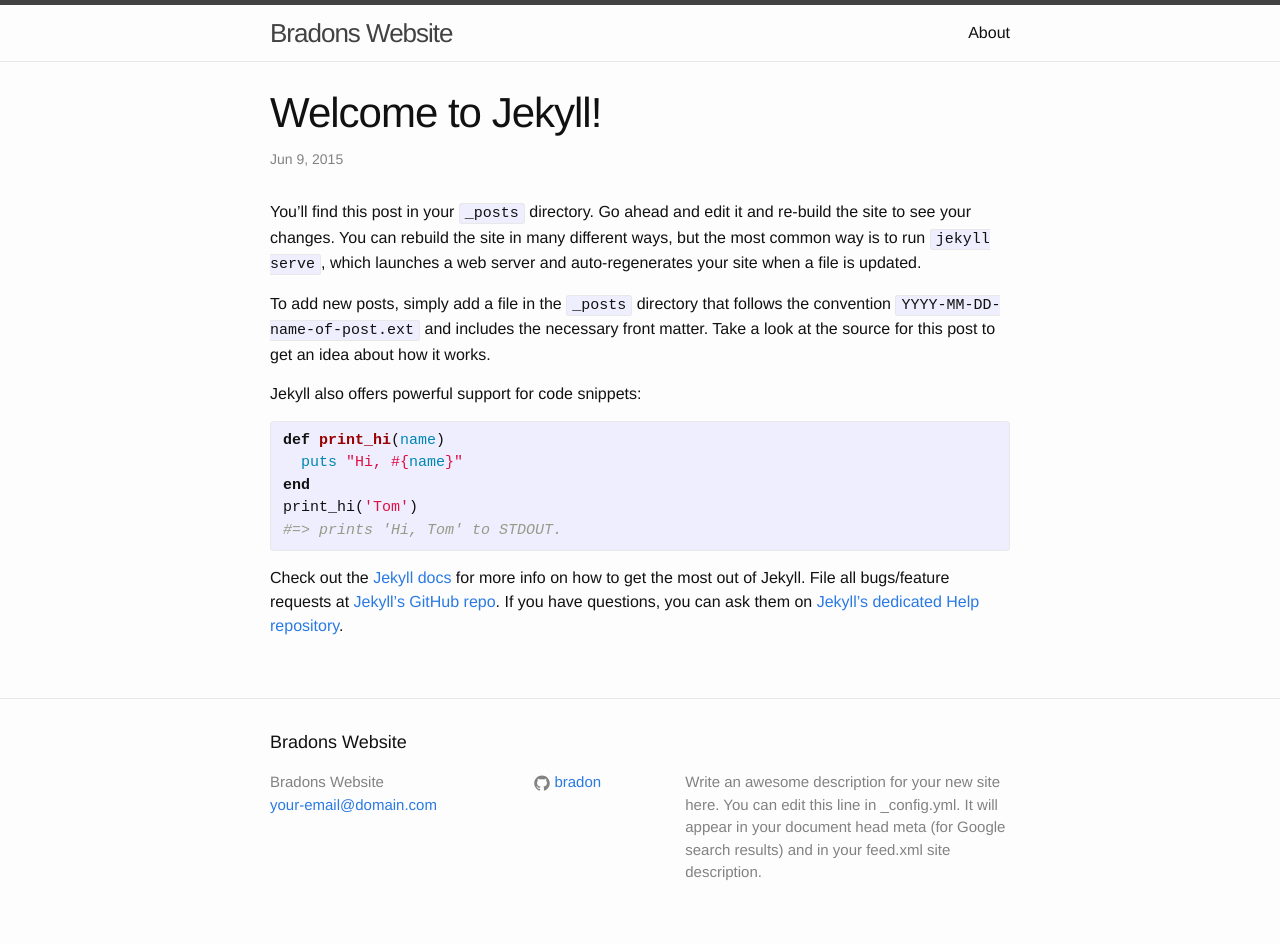
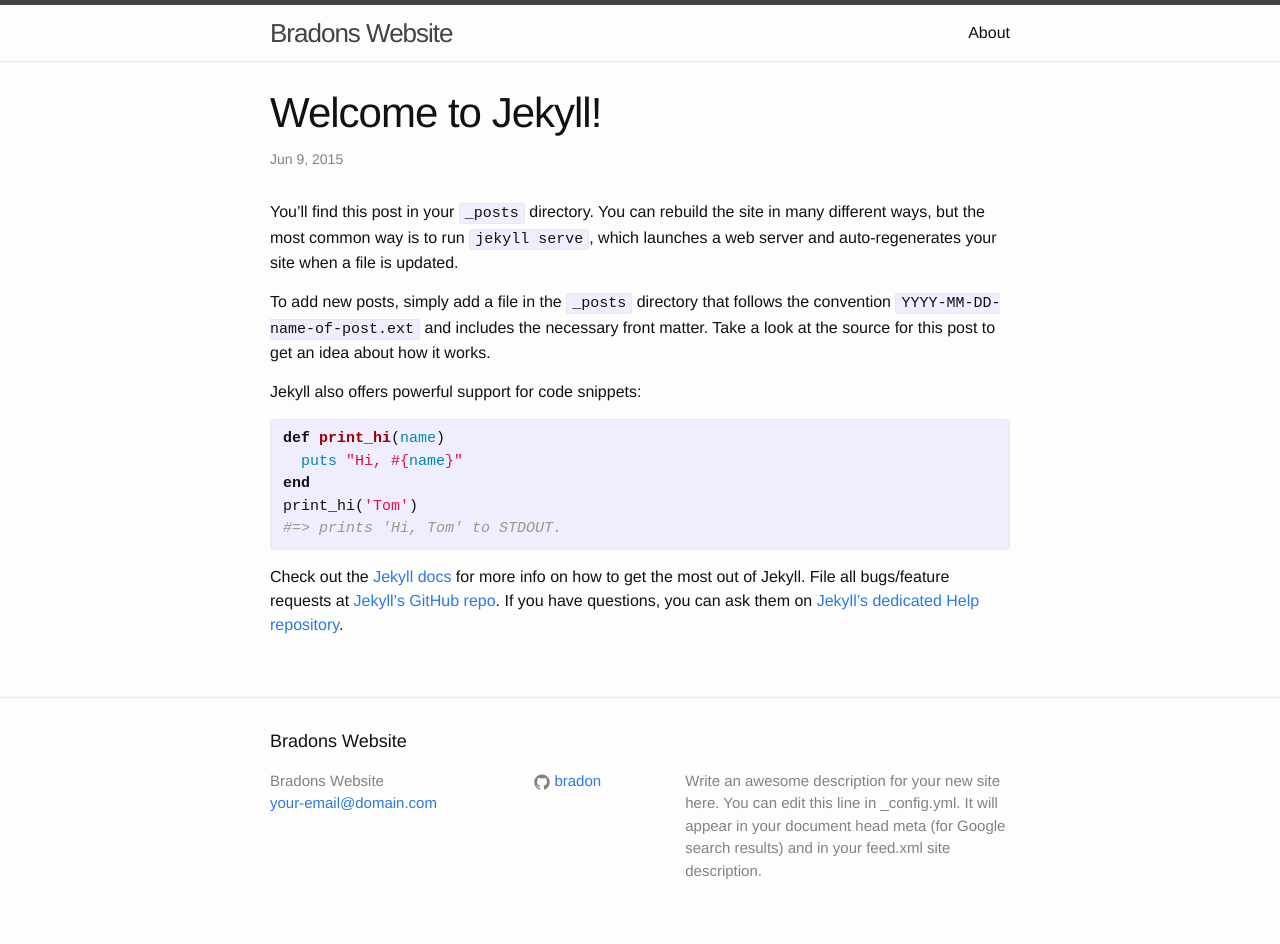
Before and after one commit to bradon/bradon.github.io, a Jekyll site: the page built from _posts/2015-06-09-welcome-to-jekyll.markdown, in a window 1280 px wide. Built offline with Jekyll 4.4.1, drawn with Linux system fonts in a browser that asks for light colours.

Commit message:
Update 2015-06-09-welcome-to-jekyll.markdown

```diff
--- a/_posts/2015-06-09-welcome-to-jekyll.markdown
+++ b/_posts/2015-06-09-welcome-to-jekyll.markdown
@@ -4,7 +4,7 @@ title:  "Welcome to Jekyll!"
 date:   2015-06-09 16:12:14
 categories: jekyll update
 ---
-You’ll find this post in your `_posts` directory. Go ahead and edit it and re-build the site to see your changes. You can rebuild the site in many different ways, but the most common way is to run `jekyll serve`, which launches a web server and auto-regenerates your site when a file is updated.
+You’ll find this post in your `_posts` directory. You can rebuild the site in many different ways, but the most common way is to run `jekyll serve`, which launches a web server and auto-regenerates your site when a file is updated.
 
 To add new posts, simply add a file in the `_posts` directory that follows the convention `YYYY-MM-DD-name-of-post.ext` and includes the necessary front matter. Take a look at the source for this post to get an idea about how it works.
 
```
